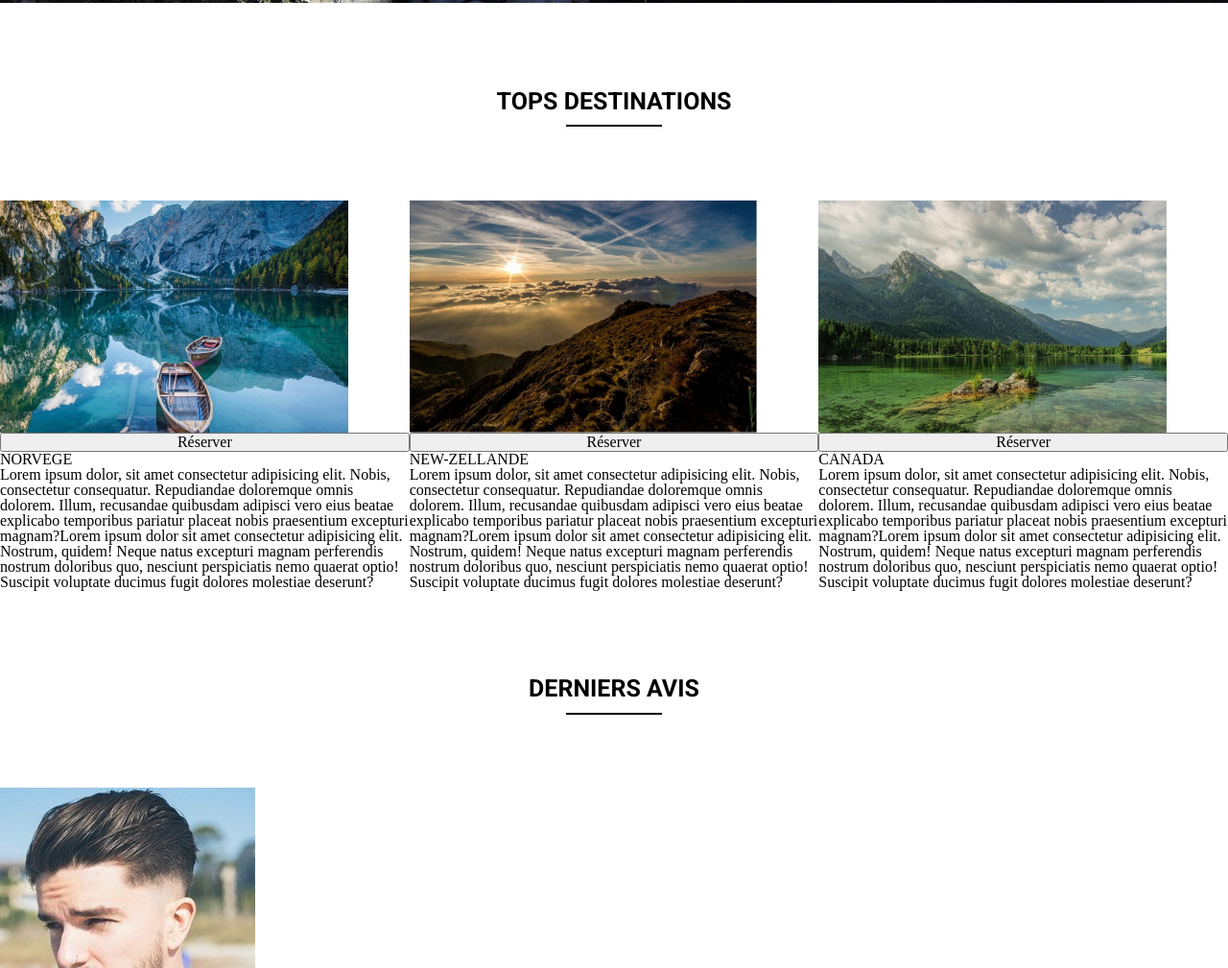
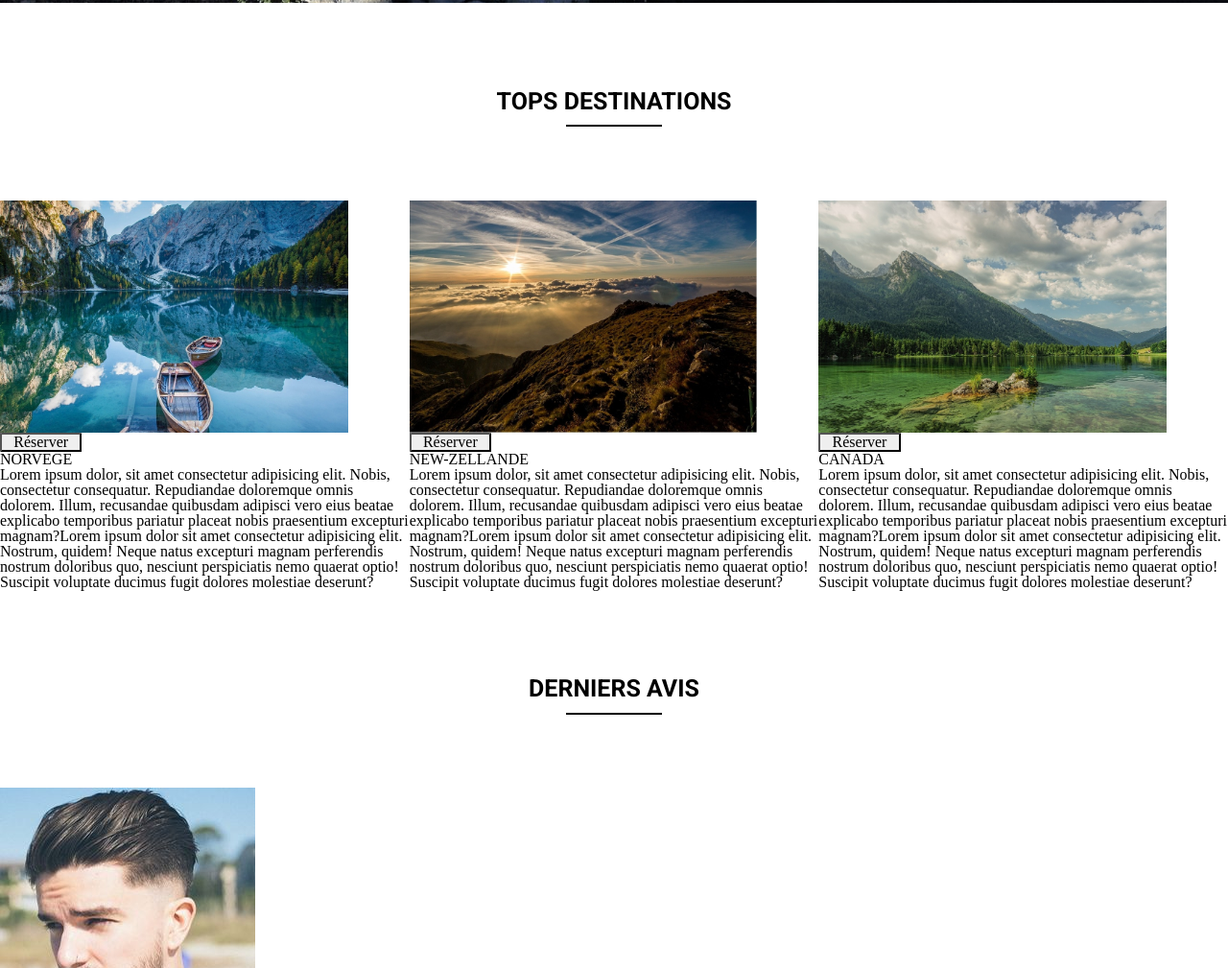
Before and after one commit to Lisadev84/MountainView, a plain HTML site: page index.html in a window 1280 px wide. Shown: the part 797-1806 px from the top of the page at 96% size. Drawn offline with Linux system fonts and the light colour scheme.

Commit message:
reservation

```diff
--- a/CSS/style.css
+++ b/CSS/style.css
@@ -113,7 +113,7 @@ h2::after{
 .destination {
     display: flex;
     flex-flow: row nowrap;
-    justify-content: space-around;
+    justify-content: space-evenly;
 }
 
 .location img {
@@ -121,8 +121,13 @@ width: 85%;
 }
 
 .location {
-
     display: flex;
     flex-direction: column;
 
 }
+.reservation {
+    width: 20%;
+    height: 10%;
+    border-radius:3%;
+    background-color: ;
+}
--- a/index.html
+++ b/index.html
@@ -47,7 +47,7 @@
 
             <div class="location">
                 <img src="/sources/img/destination1.jpg" alt="">
-                <button>Réserver</button>
+                <button class="reservation" >Réserver</button>
                 <h3>NORVEGE</h3>
                 <p> Lorem ipsum dolor, sit amet consectetur adipisicing elit. Nobis, consectetur consequatur.
                     Repudiandae doloremque omnis dolorem. Illum, recusandae quibusdam adipisci vero eius beatae
@@ -59,7 +59,7 @@
 
             <div class="location">
                 <img src="/sources/img/destination2.jpg" alt="">
-                <button>Réserver</button>
+                <button class="reservation">Réserver</button>
                 <h3>NEW-ZELLANDE</h3>
                 <p> Lorem ipsum dolor, sit amet consectetur adipisicing elit. Nobis, consectetur consequatur.
                     Repudiandae doloremque omnis dolorem. Illum, recusandae quibusdam adipisci vero eius beatae
@@ -71,7 +71,7 @@
 
             <div class="location">
                 <img src="/sources/img/destination3.jpg" alt="">
-                <button>Réserver</button>
+                <button class="reservation" >Réserver</button>
                 <h3>CANADA</h3>
                 <p> Lorem ipsum dolor, sit amet consectetur adipisicing elit. Nobis, consectetur consequatur.
                     Repudiandae doloremque omnis dolorem. Illum, recusandae quibusdam adipisci vero eius beatae
```
